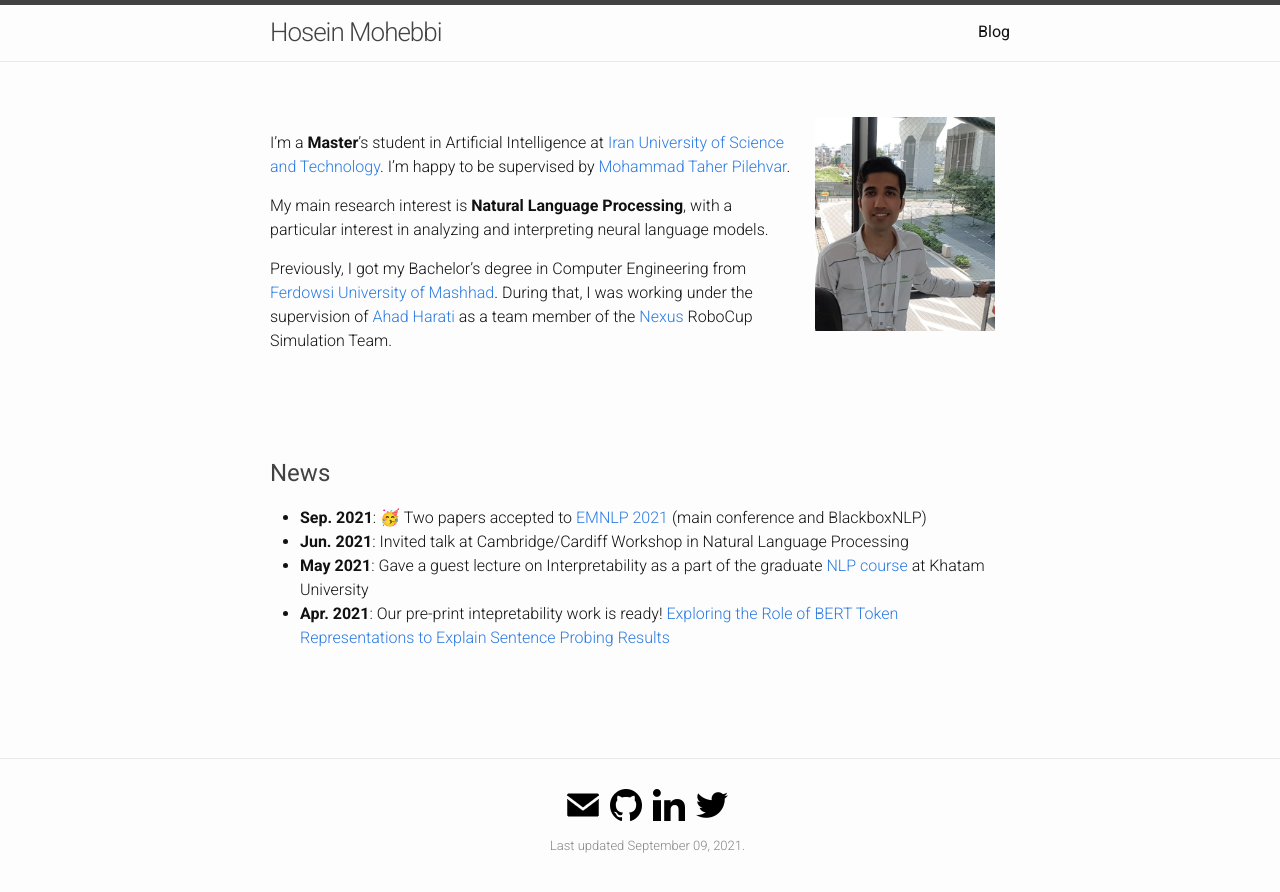
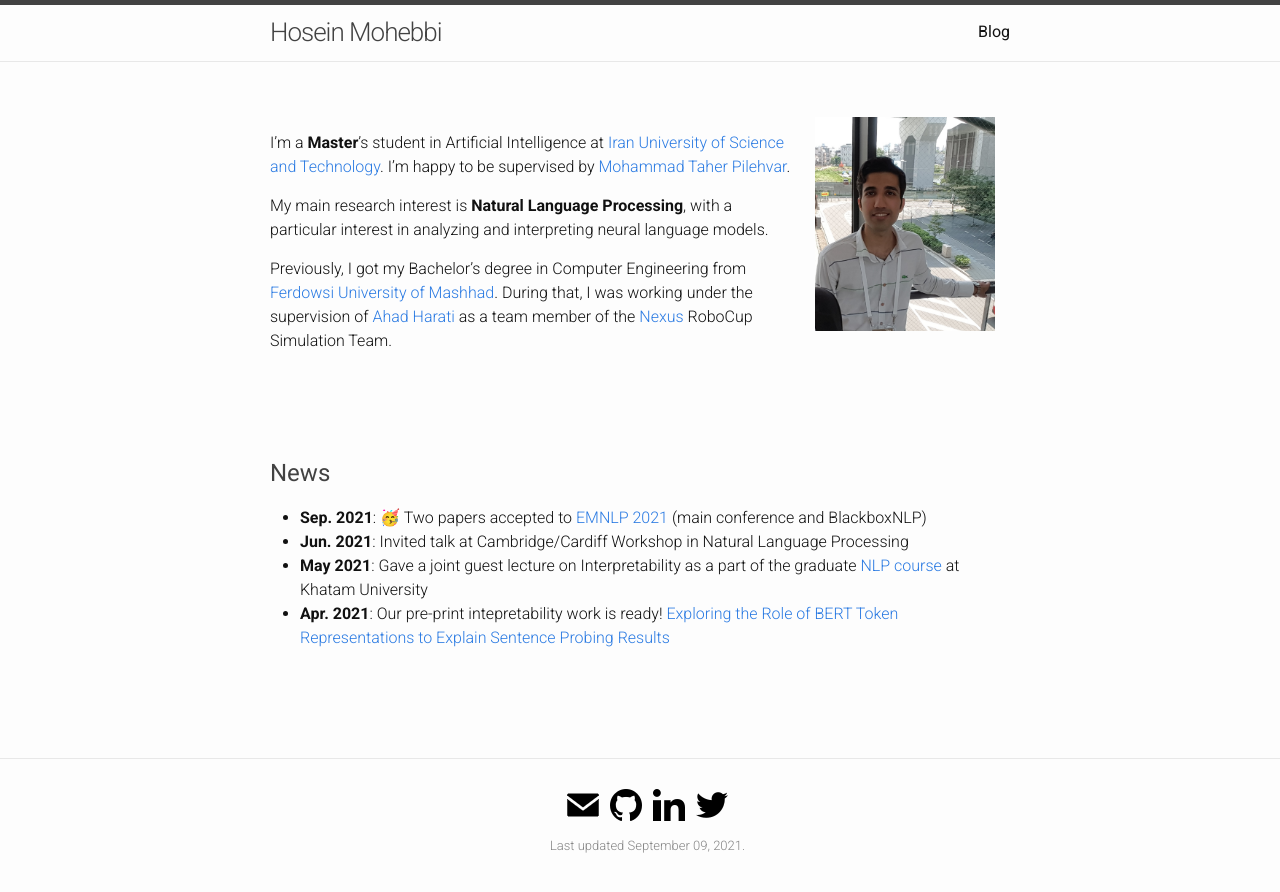
Before and after one commit to hmohebbi/hmohebbi.github.io, a Jekyll site: the page built from index.md, in a window 1280 px wide. Shown: the top 892 px of the page. Built offline with Jekyll 4.4.1, drawn with Linux system fonts in a browser that asks for light colours.

Commit message:
Update index.md

```diff
--- a/index.md
+++ b/index.md
@@ -30,5 +30,5 @@ Previously, I got my Bachelor’s degree in Computer Engineering from [Ferdowsi
 ## <span style="color:#424242">News </span>
 * __Sep. 2021__: 🥳 Two papers accepted to [EMNLP 2021](https://2021.emnlp.org/) (main conference and BlackboxNLP)
 * __Jun. 2021__: Invited talk at Cambridge/Cardiff Workshop in Natural Language Processing
-* __May 2021__: Gave a guest lecture on Interpretability as a part of the graduate [NLP course](https://teias-courses.github.io/nlp99/) at Khatam University
+* __May 2021__: Gave a joint guest lecture on Interpretability as a part of the graduate [NLP course](https://teias-courses.github.io/nlp99/) at Khatam University
 * __Apr. 2021__: Our pre-print intepretability work is ready! [Exploring the Role of BERT Token Representations to Explain Sentence Probing Results](https://arxiv.org/abs/2104.01477)
```
